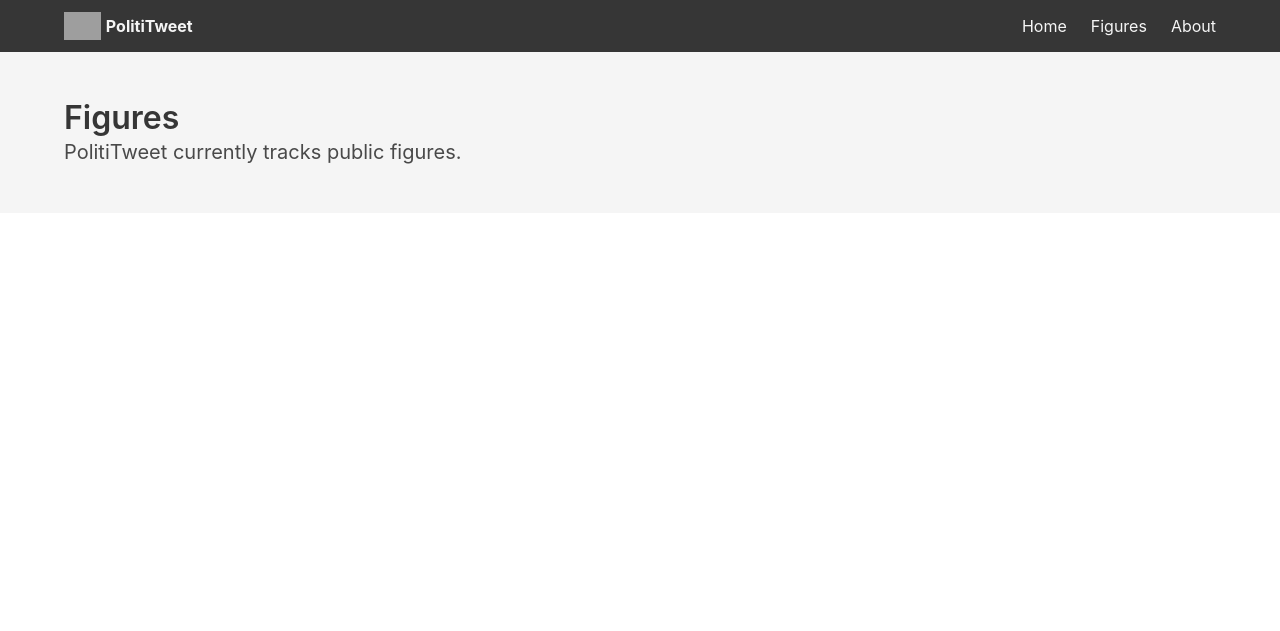
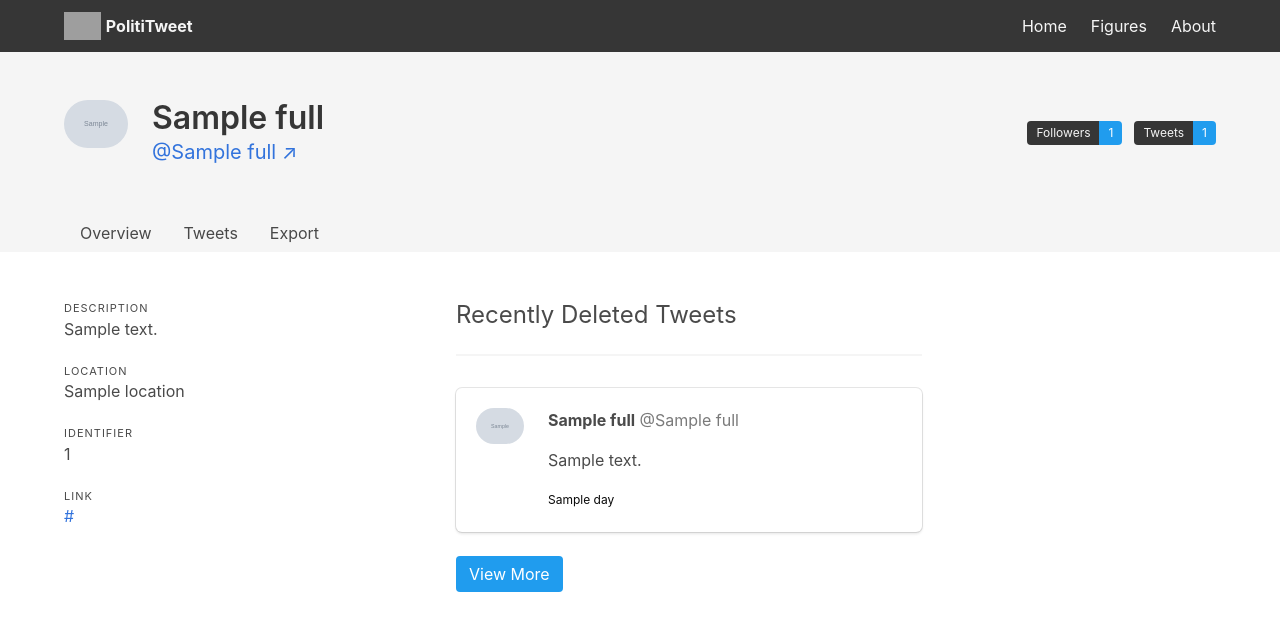
Before and after one commit to Politiwatch/polititweet, a Django app: template polititweet/tracker/templates/tracker/figure.html in a window 1280 px wide. Shown: the top 631 px of the page. Run offline with Django 3.2, Linux system fonts and the light colour scheme; the template is opened without the code that fills it: most values are stand-ins (such as "Sample title", 1, 10 or a date in 2020); grey boxes marked "Sample" are stand-in pictures; data that the repository does not hold is empty; grey boxes are pictures that could not be loaded.

Commit message:
Overhaul templates

```diff
--- a/polititweet/tracker/templates/tracker/base.html
+++ b/polititweet/tracker/templates/tracker/base.html
@@ -13,6 +13,8 @@
         crossorigin="anonymous" />
     <link rel="stylesheet" href="{% static 'tracker/base.css' %}">
     <script src="{% static 'tracker/base.js' %}"></script>
+    {% block head %}
+    {% endblock %}
 </head>
 
 <body>
--- a/polititweet/tracker/templates/tracker/content.html
+++ b/polititweet/tracker/templates/tracker/content.html
@@ -3,12 +3,8 @@
 {% block body %}
 {% include 'tracker/navbar.html' %}
 <section class="hero is-light">
-        <div class="hero-body">
-            <div class="container">
     {% block precontent %}
     {% endblock %}
-            </div>
-        </div>
 </section>
 <section class="section">
     <div class="container">
--- a/polititweet/tracker/templates/tracker/figure.html
+++ b/polititweet/tracker/templates/tracker/figure.html
@@ -1,18 +1,55 @@
 {% extends 'tracker/content.html' %}
 
 {% block title %}
-TODO
+@{{figure.full_data.screen_name}} Deleted Tweet Archive | PolitiTweet
 {% endblock %}
 
 {% block precontent %}
-<div class="columns is-vcentered">
-    <div class="column">
-        <h1 class="title">Figures</h1>
-        <p class="subtitle">PolitiTweet currently tracks <strong></strong> public figures.</p>
-    </div>
-</div>
+{% include 'tracker/figure_precontent.html' %}
 {% endblock %}
 
 {% block content %}
 
+{% if figure.flagged %}
+<article class="message is-warning">
+    <div class="message-body">
+        Please note that @{{figure.full_data.screen_name}} has been <strong>flagged for processing</strong>.
+        PolitiTweet has detected that @{{figure.full_data.screen_name}} deleted a Tweet, but it has not yet identified
+        <i>which</i> Tweet was deleted.
+    </div>
+</article>
+{% endif %}
+
+<div class="columns content">
+    <div class="column is-3">
+        <p class="heading is-marginless">Description</p>
+        <p>{{figure.full_data.description}}</p>
+
+        <p class="heading displaced">Location</p>
+        <p>{{figure.full_data.location}}</p>
+
+        <p class="heading displaced">Identifier</p>
+        <p>{{figure.user_id}}</p>
+
+        <p class="heading displaced">Link</p>
+        <p><a href="{{figure.full_data.url}}">{{figure.full_data.url}}</a></p>
+    </div>
+    <div class="column is-offset-1 is-5">
+        <p class="subtitle is-4">Recently Deleted Tweets</p>
+        <hr class="small-margin">
+        <br>
+        {% if figure.deleted_count == 0 %}
+        <article class="message is-success">
+            <div class="message-body">
+                <strong>Nothing to see here.</strong> PolitiTweet hasn't yet detected any deleted Tweets from
+                @{{figure.full_data.screen_name}}.
+            </div>
+        </article>
+        {% endif %}
+        {% for tweet in tweets %}
+        {% include 'tracker/tweet_card.html' %}
+        {% endfor %}
+        <a href="{% url 'tweets' %}?account={{figure.user_id}}&deleted=True" class="button is-info">View More</a>
+    </div>
+</div>
 {% endblock %}
--- /dev/null
+++ b/polititweet/tracker/templates/tracker/figure_precontent.html
@@ -0,0 +1,58 @@
+{% load humanize %}
+
+<section class="hero is-light">
+    <div class="hero-body">
+        <div class="container">
+            <div class="level">
+                <div class="level-left">
+                    <div class="columns is-mobile">
+                        <div class="column is-narrow">
+                            <figure class="image is-64x64">
+                                <img class="is-rounded" src="{{figure.full_data.profile_image_url}}" alt="Profile Image">
+                            </figure>
+                        </div>
+                        <div class="column">
+                            <h1 class="title">{{figure.full_data.name}}</h1>
+                            <p class="subtitle has-text-link"><a href="https://twitter.com/{{figure.full_data.screen_name}}" target="_blank">@{{figure.full_data.screen_name}} &nearr;</a></p>
+                        </div>
+                    </div>
+                </div>
+                <div class="level-right">
+                    <div class="field is-grouped is-grouped-multiline">
+                        <div class="control">
+                            <div class="tags has-addons">
+                                <span class="tag is-dark">Followers</span>
+                                <span class="tag is-info">{{figure.full_data.followers_count|intcomma}}</span>
+                            </div>
+                        </div>
+
+                        <div class="control">
+                            <div class="tags has-addons">
+                                <span class="tag is-dark">Tweets</span>
+                                <span class="tag is-info">{{figure.full_data.statuses_count|intcomma}}</span>
+                            </div>
+                        </div>
+                    </div>
+                </div>
+            </div>
+        </div>
+    </div>
+
+    <div class="hero-foot">
+        <div class="container">
+            <nav class="tabs">
+                <ul>
+                    <li class="{% if active == 'overview' %}hero-tab-active{% endif %}">
+                        <a>Overview</a>
+                    </li>
+                    <li class="{% if active == 'tweets' %}hero-tab-active{% endif %}">
+                        <a>Tweets</a>
+                    </li>
+                    <li class="{% if active == 'export' %}hero-tab-active{% endif %}">
+                        <a>Export</a>
+                    </li>
+                </ul>
+            </nav>
+        </div>
+    </div>
+</section>
--- a/polititweet/tracker/templates/tracker/index.html
+++ b/polititweet/tracker/templates/tracker/index.html
@@ -1,6 +1,6 @@
 {% extends 'tracker/base.html' %}
 
-{% block content %}
+{% block body %}
 
 <section class="hero is-dark is-medium">
     <div class="hero-head">
--- /dev/null
+++ b/polititweet/tracker/templates/tracker/tweet_card.html
@@ -0,0 +1,31 @@
+{% load humanize %}
+
+<a href="{% url 'tweet' %}?account={{tweet.full_data.user.id}}&tweet={{tweet.tweet_id}}" class="box figure-card">
+    <article class="media">
+        <div class="columns is-mobile">
+            <div class="column is-narrow">
+                <figure class="image is-48x48 is-marginless">
+                    <img class="is-rounded" src="{{figure.full_data.profile_image_url}}" alt="Profile Image">
+                </figure>
+            </div>
+            <div class="column">
+                <p>
+                    <strong>{{figure.full_data.name}}</strong> <span class="has-text-grey" href="https://twitter.com/{{figure.full_data.screen_name}}"
+                        target="_blank">@{{figure.full_data.screen_name}}</span>
+                </p>
+                <p>
+                    {{tweet.text}}
+                </p>
+                <div class="tags">
+                    <span class="tag is-white is-paddingless">{{tweet.day}}</span>
+                    {% if tweet.deleted %}
+                    <span class="tag is-danger">Deleted</span>
+                    {% endif %}
+                    {% if tweet.hibernated %}
+                    <span class="tag is-light">Hibernated</span>
+                    {% endif %}
+                </div>
+            </div>
+        </div>
+    </article>
+</a>
```
Also changed, not shown: polititweet/tracker/templates/tracker/figure_card.html (added, +29 -0 lines), polititweet/tracker/templates/tracker/figures.html (+13 -30 lines). Lines whose indentation alone changed are shown as unchanged.
